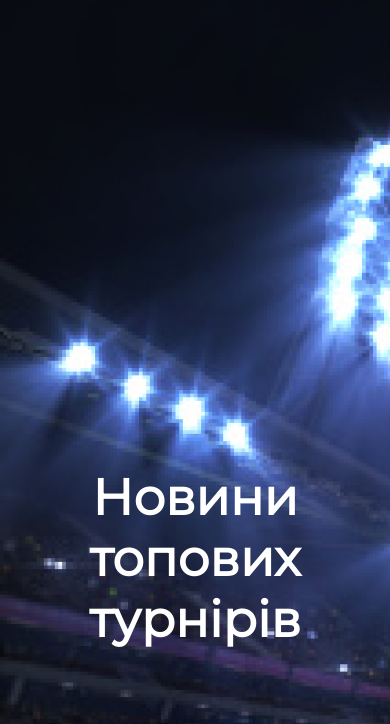
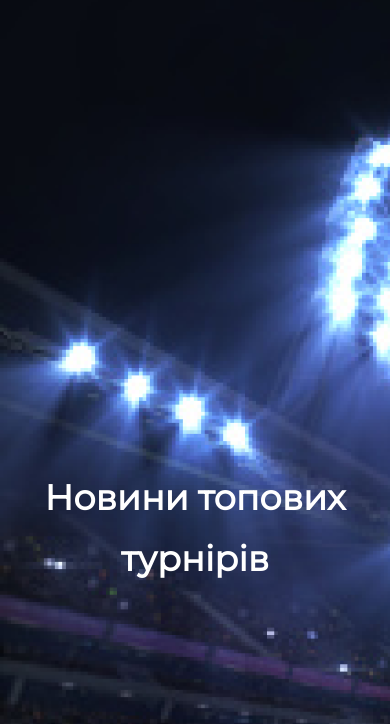
Before and after one commit to myrrhfawn/myrrhfawn.github.io, a plain HTML site: page index.html in a window 390 px wide. Shown: the part 122-846 px from the top of the page. Drawn offline with Linux system fonts and the light colour scheme.

Commit message:
123qdfas

```diff
--- a/css/style.css
+++ b/css/style.css
@@ -951,6 +951,10 @@ header, .first_page{
     .left_text {
         font-size: 18px;
     }
+
+    .first_content h1{
+        font-size:35px;
+    }
 }
 
 @media only screen and (max-width: 320px){
```
